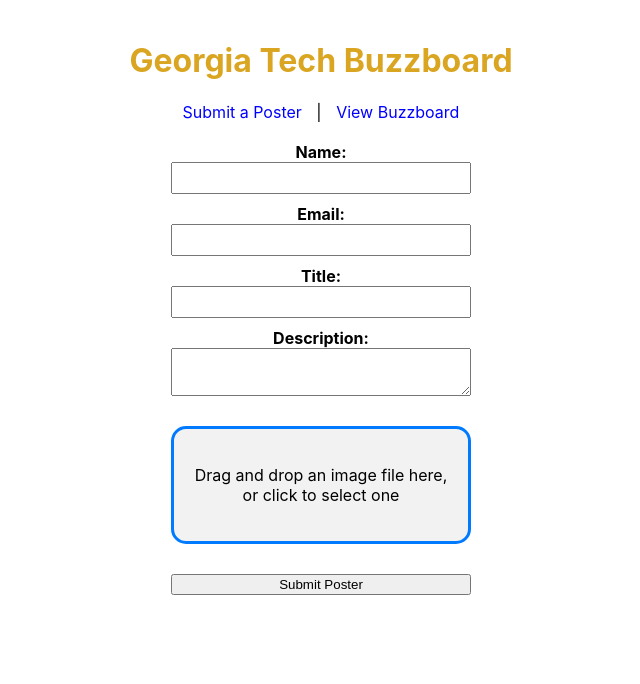
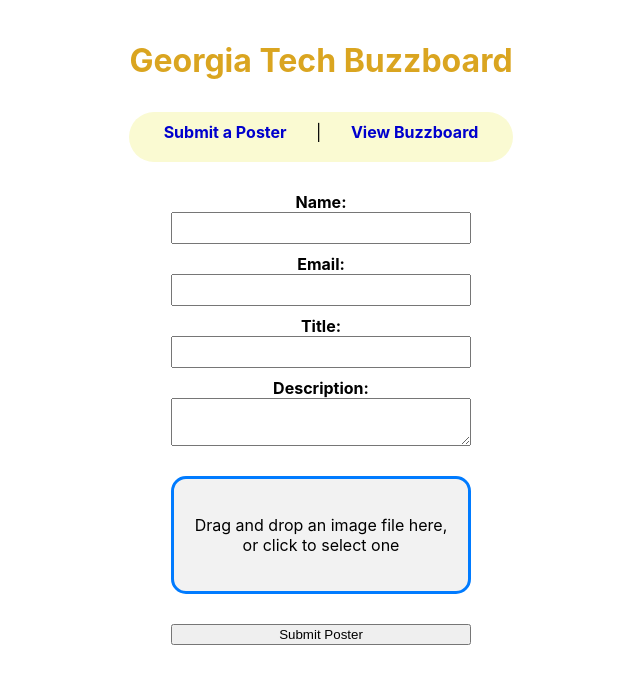
Before and after one commit to yilohdj/buzzboard, a React (Create React App) app in the folder buzzboard/: page / in a window 1280 px wide. Shown: the top 684 px of the page, without its empty margins (319-959 px from the left). Built offline with nearby package versions, Linux system fonts and the light colour scheme.

Commit message:
stylizing

```diff
--- a/buzzboard/src/App.css
+++ b/buzzboard/src/App.css
@@ -19,6 +19,26 @@ nav a {
 
 nav a:hover {
   text-decoration: underline;
+}
+
+.nav-oval {
+  display: inline-block; /* Make the container fit its content */
+  padding: 10px 10px 0px 10px; /* Adjust padding */
+  background-color: lightgoldenrodyellow; /* Background color for the oval */
+  border-radius: 50px; /* Rounded edges to create an oval shape */
+  margin: 10px auto; /* Center the oval horizontally */
+  text-align: center; /* Center align the text inside */
+}
+
+.nav-oval nav a {
+  text-decoration: none; /* Remove underline from links */
+  color: mediumblue; /* Link color */
+  font-weight: bold; /* Bold text */
+  padding: 0 15px; /* Padding around each link */
+}
+
+.nav-oval nav a:hover {
+  color: midnightblue; /* Darker color on hover */
 }
 
 .poster-form {
--- a/buzzboard/src/App.js
+++ b/buzzboard/src/App.js
@@ -17,10 +17,11 @@ function App() {
         <header>
         <h1 className="title">Georgia Tech Buzzboard</h1>
         </header>
-
-        <nav>
-          <Link to="/">Submit a Poster</Link> | <Link to="/corkboard">View Buzzboard</Link>
-        </nav>
+        <div className="nav-oval">
+          <nav>
+            <Link to="/">Submit a Poster</Link> | <Link to="/corkboard">View Buzzboard</Link>
+          </nav>
+        </div>
         <Routes>
           <Route
             path="/"
```
